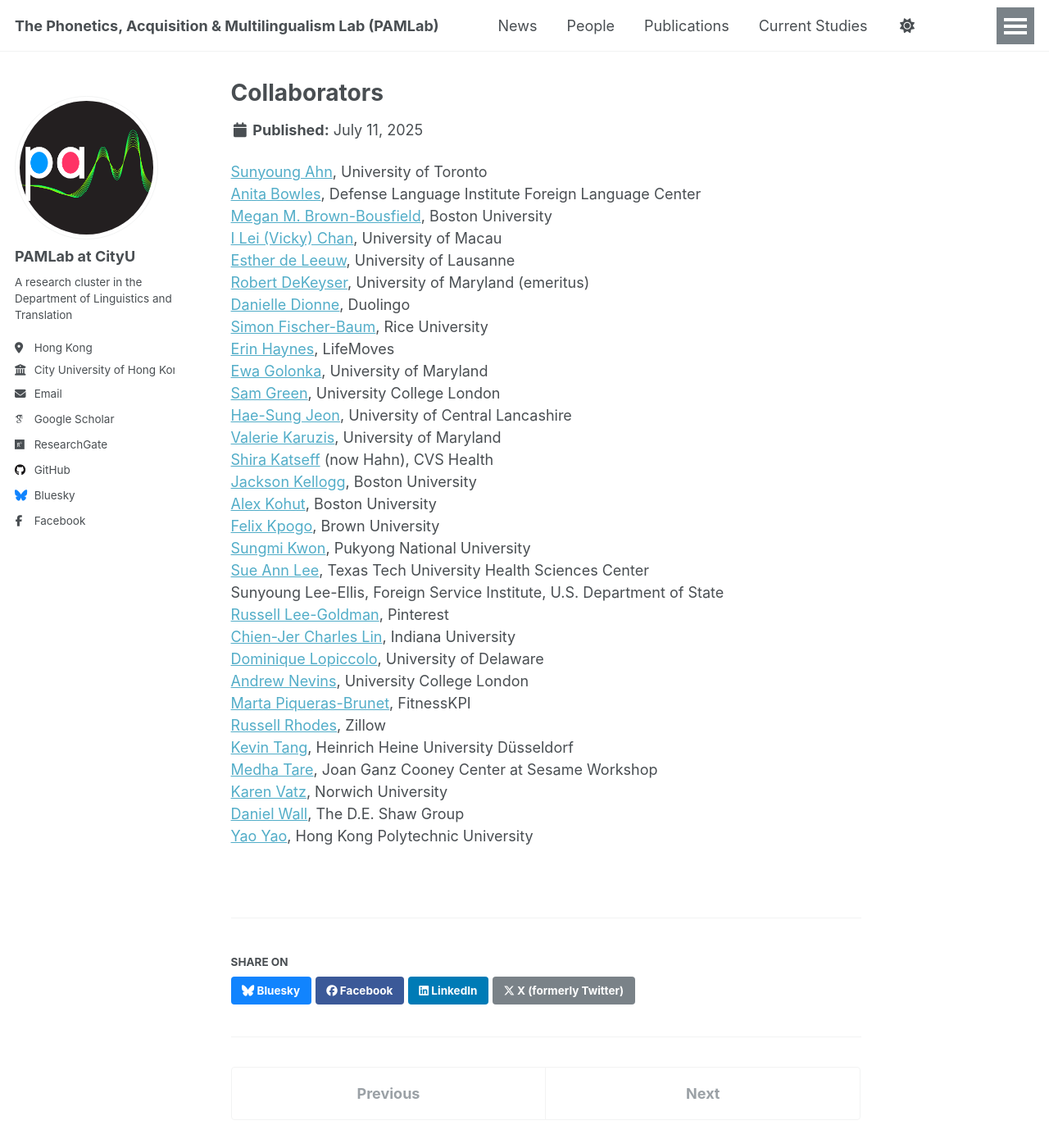
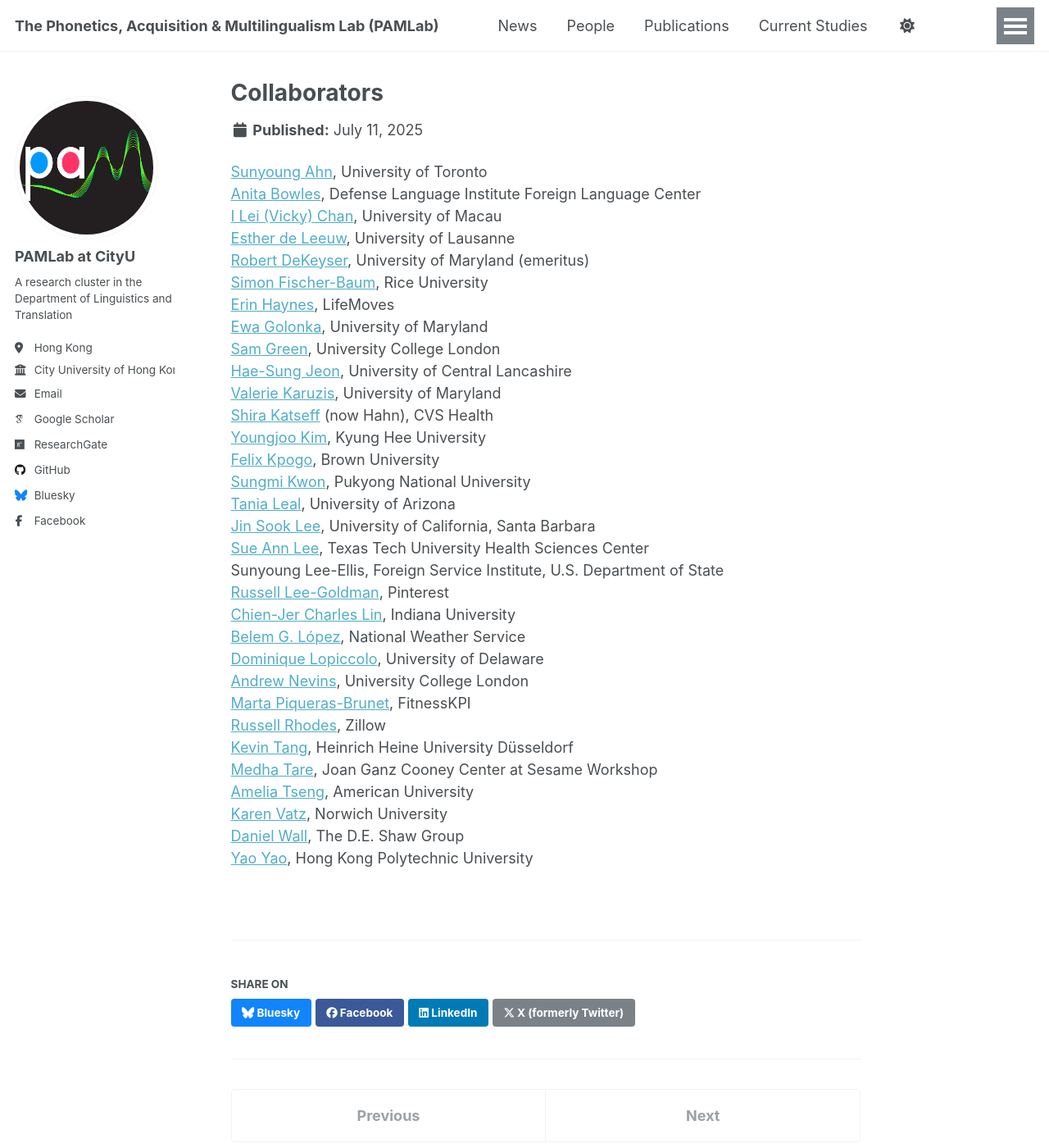
Before and after one commit to thepamlab/thepamlab.github.io, a Jekyll site: the page built from _portfolio/997-collaborators.md, in a window 1280 px wide and 1400 px high. Shown: the whole window at 82% size. Built offline with Jekyll 4.4.1, drawn with Linux system fonts in a browser that asks for light colours; some web fonts are replaced; a script that is not in the unit is left out.

Commit message:
Update 997-collaborators.md

```diff
--- a/_portfolio/997-collaborators.md
+++ b/_portfolio/997-collaborators.md
@@ -7,11 +7,9 @@ permalink: /people/collaborators
 
 <a href='http://www.sunyoungahn.org/' target='_blank'>Sunyoung Ahn</a>, University of Toronto<br/>
 <a href='https://www.linkedin.com/in/anita-r-bowles/' target='_blank'>Anita Bowles</a>, Defense Language Institute Foreign Language Center<br/>
-<a href='https://www.bu.edu/linguistics/profile/megan-m-brown-bousfield/' target='_blank'>Megan M. Brown-Bousfield</a>, Boston University<br/>
 <a href='https://www.researchgate.net/profile/I-Lei-Chan' target='_blank'>I Lei (Vicky) Chan</a>, University of Macau<br/>
 <a href='https://www.researchgate.net/profile/Esther-De-Leeuw' target='_blank'>Esther de Leeuw</a>, University of Lausanne<br/>
 <a href='https://sllc.umd.edu/directory/robert-dekeyser' target='_blank'>Robert DeKeyser</a>, University of Maryland (emeritus)<br/>
-<a href='https://www.linkedin.com/in/dionnedanielle/' target='_blank'>Danielle Dionne</a>, Duolingo<br/>
 <a href='https://profiles.rice.edu/faculty/simon-fischer-baum' target='_blank'>Simon Fischer-Baum</a>, Rice University<br/>
 <a href='https://www.linkedin.com/in/erin-haynes-pmp-sfadmin/' target='_blank'>Erin Haynes</a>, LifeMoves<br/>
 <a href='https://www.linkedin.com/in/ewa-golonka-a1819a146/' target='_blank'>Ewa Golonka</a>, University of Maryland<br/>
@@ -19,20 +17,23 @@ permalink: /people/collaborators
 <a href='https://sites.google.com/site/haesungjeon' target='_blank'>Hae-Sung Jeon</a>, University of Central Lancashire<br/>
 <a href='https://www.linkedin.com/in/valerie-karuzis-90639416/' target='_blank'>Valerie Karuzis</a>, University of Maryland<br/>
 <a href='https://www.linkedin.com/in/shira-hahn-569a2642/' target='_blank'>Shira Katseff</a> (now Hahn), CVS Health<br/>
-<a href='https://kellogglinguistics.wixsite.com/ling' target='_blank'>Jackson Kellogg</a>, Boston University<br/>
-<a href='https://www.aekohut.com/' target='_blank'>Alex Kohut</a>, Boston University<br/>
+<a href='https://www.researchgate.net/profile/Youngjoo-Kim-11' target='_blank'>Youngjoo Kim</a>, Kyung Hee University<br/>
 <a href='https://www.felixkpogo.com/' target='_blank'>Felix Kpogo</a>, Brown University<br/>
 <a href='https://www.researchgate.net/profile/Sungmi-Kwon' target='_blank'>Sungmi Kwon</a>, Pukyong National University<br/>
+<a href='https://spanish.arizona.edu/people/tanialeal' target='_blank'>Tania Leal</a>, University of Arizona<br/>
+<a href='https://education.ucsb.edu/research-faculty/bio?first=Jin%20Sook&last=Lee' target='_blank'>Jin Sook Lee</a>, University of California, Santa Barbara<br/>
 <a href='https://www.linkedin.com/in/sue-ann-lee-phd-ccc-slp-064a7224/' target='_blank'>Sue Ann Lee</a>, Texas Tech University Health Sciences Center<br/>
 Sunyoung Lee-Ellis, Foreign Service Institute, U.S. Department of State<br/>
 <a href='http://noncompositional.com/' target='_blank'>Russell Lee-Goldman</a>, Pinterest<br/>
 <a href='https://sites.google.com/view/chienjerlin/' target='_blank'>Chien-Jer Charles Lin</a>, Indiana University<br/>
+<a href='https://scholar.google.com/citations?user=GVYrA9AAAAAJ' target='_blank'>Belem G. López</a>, National Weather Service<br/>
 <a href='https://dominique-lopiccolo.github.io/' target='_blank'>Dominique Lopiccolo</a>, University of Delaware<br/>
 <a href='https://profiles.ucl.ac.uk/12006-andrew-nevins' target='_blank'>Andrew Nevins</a>, University College London<br/>
 <a href='https://www.linkedin.com/in/martapiqueras/' target='_blank'>Marta Piqueras-Brunet</a>, FitnessKPI<br/>
 <a href='https://www.linkedin.com/in/russellmrhodes/' target='_blank'>Russell Rhodes</a>, Zillow<br/>
 <a href='https://www.kevintang.org/' target='_blank'>Kevin Tang</a>, Heinrich Heine University Düsseldorf<br/>
 <a href='https://medhatare.com/' target='_blank'>Medha Tare</a>, Joan Ganz Cooney Center at Sesame Workshop<br/>
+<a href='https://www.american.edu/cas/faculty/tseng.cfm' target='_blank'>Amelia Tseng</a>, American University<br/>
 <a href='https://www.linkedin.com/in/kvatz/' target='_blank'>Karen Vatz</a>, Norwich University<br/>
 <a href='https://www.linkedin.com/in/itsdanwall/' target='_blank'>Daniel Wall</a>, The D.E. Shaw Group<br/>
 <a href='https://sites.google.com/view/yao-yao-linguistics/' target='_blank'>Yao Yao</a>, Hong Kong Polytechnic University<br/>
```
